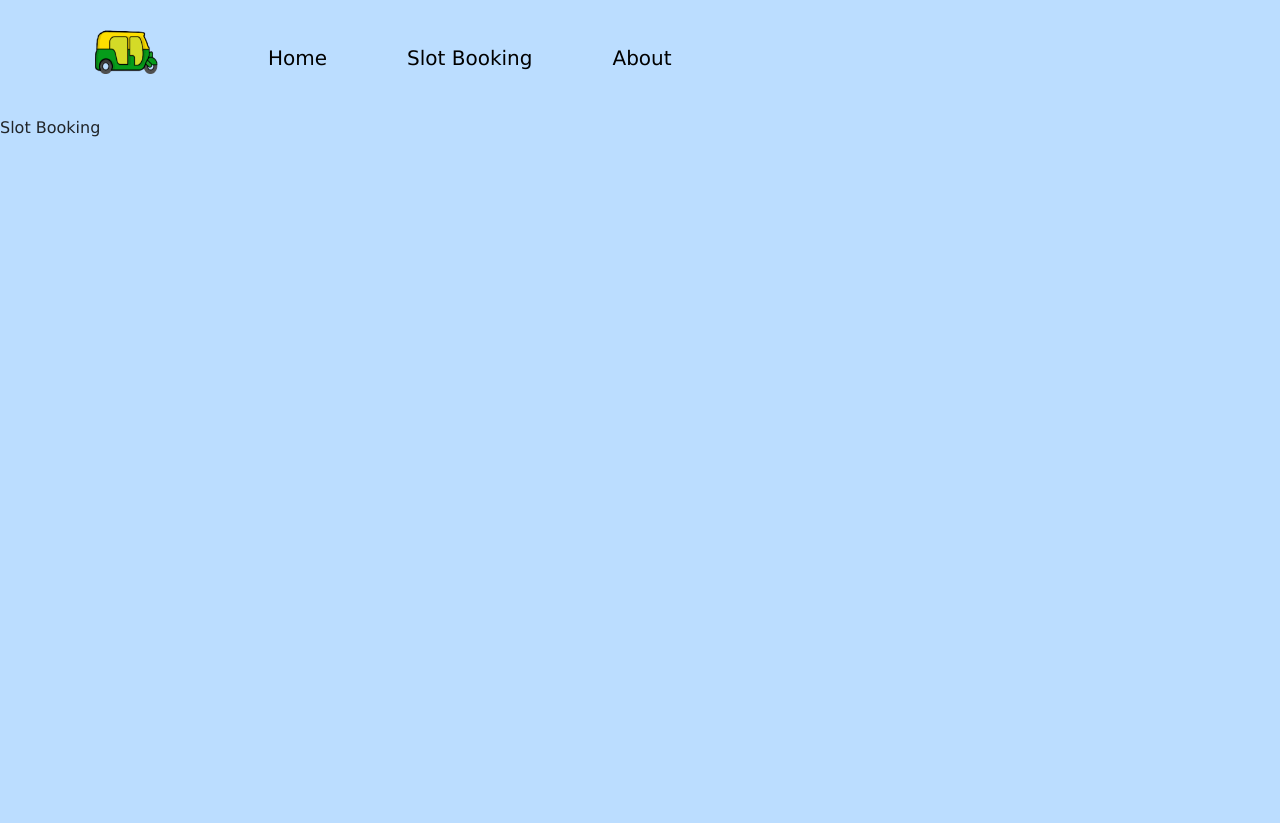
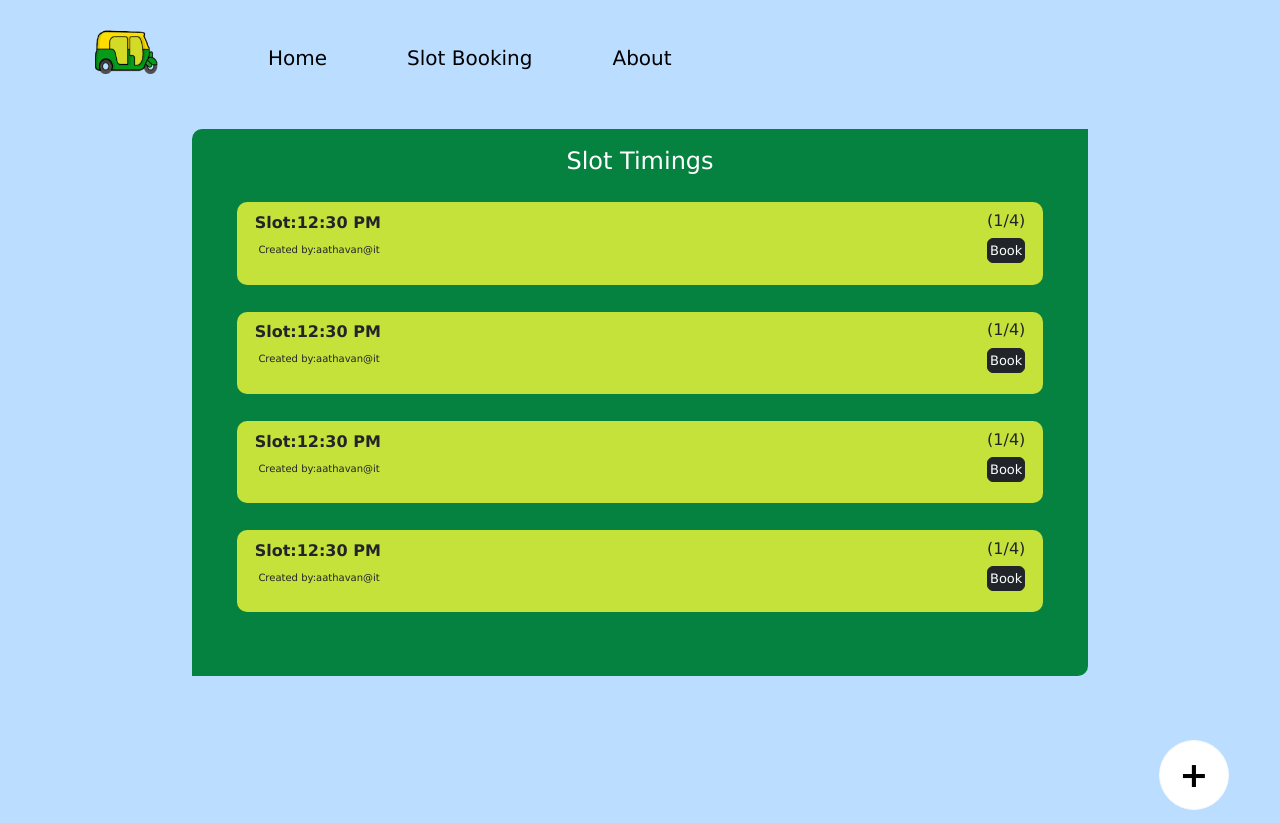
Before and after one commit to Bharath2503/auto_sharing_app, a React (Create React App) app in the folder Frontend/: page /slotbook in a window 1280 px wide. Before the commit the page ends 800 px from the top, so only its background shows below. Built offline with nearby package versions, Linux system fonts and the light colour scheme.

Commit message:
slotbooking create

```diff
--- a/Frontend/src/components/SlotBooking.jsx
+++ b/Frontend/src/components/SlotBooking.jsx
@@ -1,11 +1,75 @@
+import "../css/SlotBook.css"
+import Row from 'react-bootstrap/Row';
+import Col from 'react-bootstrap/Col';
+import { Link } from "react-router-dom";
+import Button from 'react-bootstrap/Button';
 
+function SlotBooking() {
+    return (
+        <><div className="SlotBook-page">
+            <h4 className="slottitle">Slot Timings</h4>
+            <div className="slottime">
+                <div className="slottime-content">
+                    <Row>
+                        <Col className="timestyle">Slot:12:30 PM</Col>
+                        <Col><h6 className="Slot-member">(1/4)</h6></Col>
+                    </Row>
+                    <Row>
+                        <Col>
+                            <p className="createdby">Created by:aathavan@it</p>
+                        </Col>
+                        <Col><Link to="/SlotDetails"><Button className="Slot-Button" variant="dark" type="button">Book</Button></Link></Col>
+                    </Row>
+                </div>
+            </div>
+            <div className="slottime">
+                <div className="slottime-content">
+                    <Row>
+                        <Col className="timestyle">Slot:12:30 PM</Col>
+                        <Col><h6 className="Slot-member">(1/4)</h6></Col>
+                    </Row>
+                    <Row>
+                        <Col>
+                            <p className="createdby">Created by:aathavan@it</p>
+                        </Col>
+                        <Col><Link to="/SlotDetails"><Button className="Slot-Button" variant="dark" type="button">Book</Button></Link></Col>
+                    </Row>
+                </div>
+            </div>
+            <div className="slottime">
+                <div className="slottime-content">
+                    <Row>
+                        <Col className="timestyle">Slot:12:30 PM</Col>
+                        <Col><h6 className="Slot-member">(1/4)</h6></Col>
+                    </Row>
+                    <Row>
+                        <Col>
+                            <p className="createdby">Created by:aathavan@it</p>
+                        </Col>
+                        <Col><Link to="/SlotDetails"><Button className="Slot-Button" variant="dark" type="button">Book</Button></Link></Col>
+                    </Row>
+                </div>
+            </div>
+            <div className="slottime">
+                <div className="slottime-content">
+                    <Row>
+                        <Col className="timestyle">Slot:12:30 PM</Col>
+                        <Col><h6 className="Slot-member">(1/4)</h6></Col>
+                    </Row>
+                    <Row>
+                        <Col>
+                            <p className="createdby">Created by:aathavan@it</p>
+                        </Col>
+                        <Col><Link to="/SlotDetails"><Button className="Slot-Button" variant="dark" type="button">Book</Button></Link></Col>
+                    </Row>
+                </div>
+            </div>
+        </div>
 
-function SlotBooking()
-{
-    return(
-        <div>
-            Slot Booking
-        </div>
+            <div className="plus-btn">
+           <Link to="/slot"> <Button  variant="light" type="button" className="btn btn-default btn-circle btn-lg">+</Button></Link>
+            </div>
+        </>
     )
 }
 
--- a/Frontend/src/components/SlotDetails.jsx
+++ b/Frontend/src/components/SlotDetails.jsx
@@ -1,5 +1,6 @@
 import Button from 'react-bootstrap/Button';
 import "../css/SlotDetails.css";
+import { Link } from 'react-router-dom';
 function SlotDetails() {
     return (
         <div className='SlotDetailsPage'>
@@ -15,7 +16,7 @@ function SlotDetails() {
             </div>
             </div>
             <h5 className='SlotMembers-Number'>( /4)</h5>
-            <Button type="submit" variant='danger' className='SlotLeaveButton'>Leave</Button>
+          <Link to="/SlotBook"><Button type="submit" variant='danger' className='SlotLeaveButton'>Leave</Button></Link>
 
             </div>
         </div>
--- /dev/null
+++ b/Frontend/src/css/SlotBook.css
@@ -0,0 +1,83 @@
+.SlotBook-page {
+    justify-content: center;
+    align-items: center;
+    height: auto;
+    margin-top: 1%;
+    margin-left: 15%;
+    margin-right: 15%;
+    background-color: #058240;
+    padding-bottom: 5%;
+    border-radius: 10px 0px 10px 0px;
+}
+
+.slottitle {
+    text-align: center;
+    color: white;
+    padding-top: 2%;
+}
+
+.slottime {
+    background-color: #C5E23B;
+    padding: 1px 10px 0px 10px;
+    border-radius: 10px;
+    width: auto;
+    margin-left: 5%;
+    margin-right: 5%;
+    margin-top: 3%;
+}
+
+.timestyle {
+    font-weight: bolder;
+}
+
+.createdby {
+    font-size: 10px;
+    padding: 1%;
+}
+
+.Slot-Button {
+    height: 25px;
+    width: auto;
+    font-size: small;
+    padding: 2px;
+    float: right;
+}
+
+.Slot-member {
+    float: right;
+}
+
+.slottime-content {
+    padding: 1%;
+    justify-content: center
+}
+
+.btn-circle.btn-lg {
+    width: 70px;
+    height: 70px;
+    padding: 10px 16px;
+    border-radius: 35px;
+    font-size: 35px;
+    line-height: 1.33;
+}
+
+
+.btn-circle {
+    width: 30px;
+    height: 30px;
+    padding: 6px 0px;
+    border-radius: 15px;
+    text-align: center;
+    font-size: 12px;
+    line-height: 1.42857;
+    background-color: white;
+    color: black;
+    font-weight: bolder;
+}
+
+.plus-btn {
+    float: right;
+    margin-top: 5%;
+    margin-right: 4%;
+    margin-bottom: 1%;
+}
```
Also changed, not shown: Frontend/src/constants/colors.txt, 1 other file (tests, documents, lock files or other folders).
